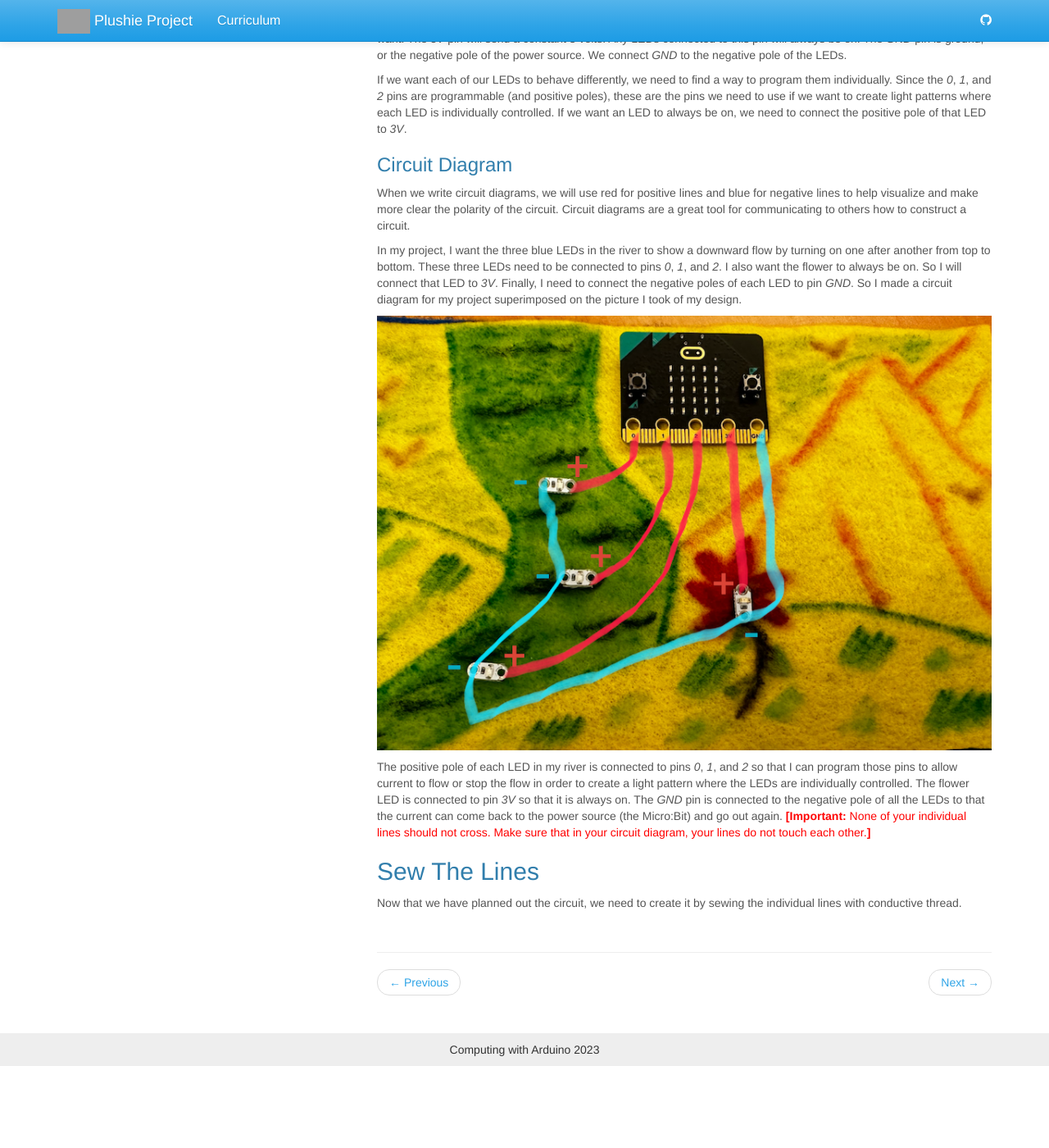
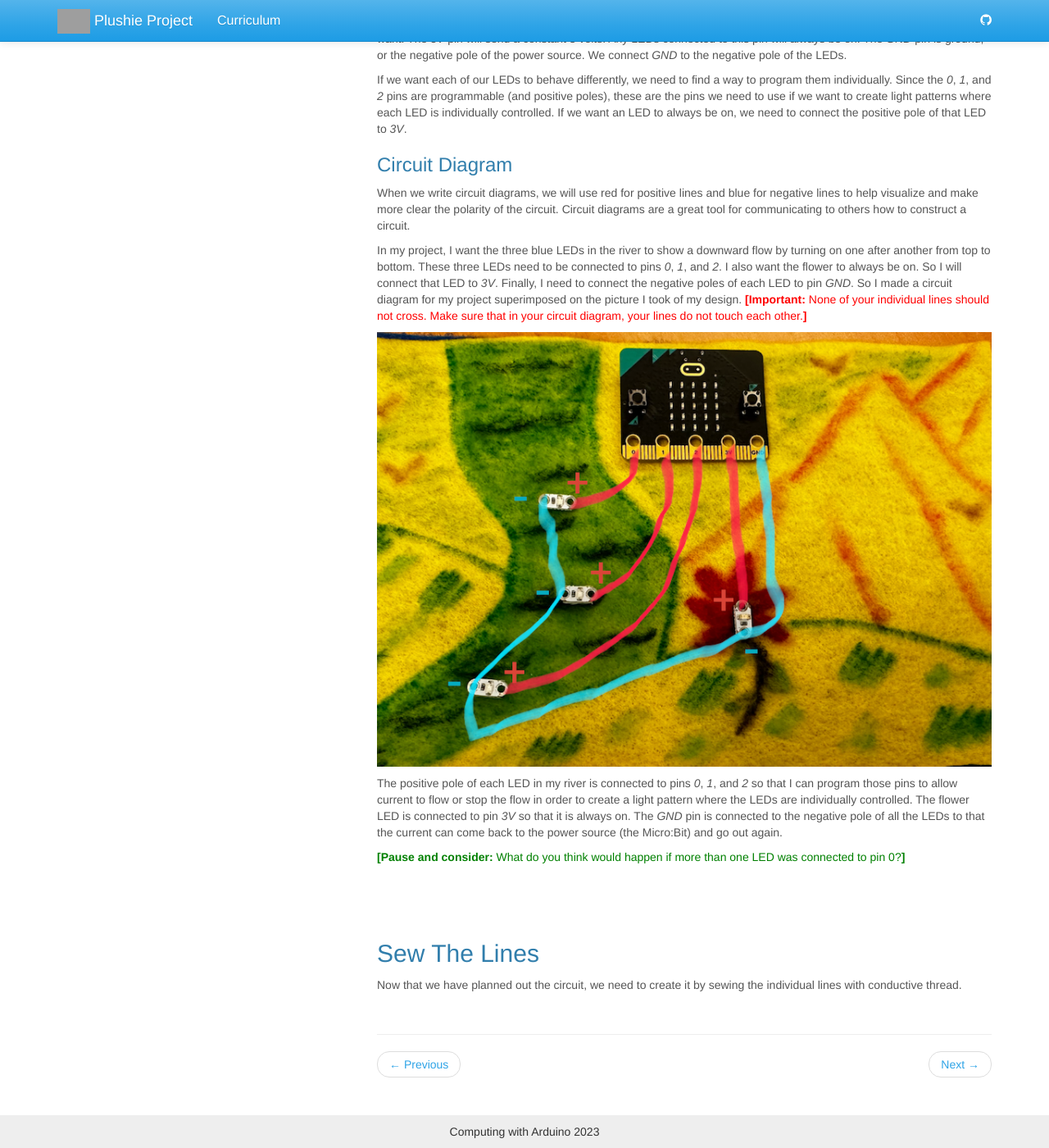
Before and after one commit to jake-chipps/plushie, a Jekyll site: the page built from _docs/lessons/1-1.md, in a window 1280 px wide and 1400 px high, scrolled down 3915 px. Shown: the whole window at 82% size. Built offline with Jekyll 4.4.1, drawn with Linux system fonts in a browser that asks for light colours; before the commit the page ends 5215 px from its top, so only the background shows below that; grey boxes are pictures that could not be loaded.

Commit message:
Add content

```diff
--- a/_docs/lessons/1-1.md
+++ b/_docs/lessons/1-1.md
@@ -49,11 +49,15 @@
 ### Circuit Diagram
 When we write circuit diagrams, we will use red for positive lines and blue for negative lines to help visualize and make more clear the polarity of the circuit. Circuit diagrams are a great tool for communicating to others how to construct a circuit.
 
-In my project, I want the three blue LEDs in the river to show a downward flow by turning on one after another from top to bottom. These three LEDs need to be connected to pins *0*, *1*, and *2*. I also want the flower to always be on. So I will connect that LED to *3V*. Finally, I need to connect the negative poles of each LED to pin *GND*. So I made a circuit diagram for my project superimposed on the picture I took of my design.
+In my project, I want the three blue LEDs in the river to show a downward flow by turning on one after another from top to bottom. These three LEDs need to be connected to pins *0*, *1*, and *2*. I also want the flower to always be on. So I will connect that LED to *3V*. Finally, I need to connect the negative poles of each LED to pin *GND*. So I made a circuit diagram for my project superimposed on the picture I took of my design. <span class="important">None of your individual lines should not cross. Make sure that in your circuit diagram, your lines do not touch each other.</span>
 
 ![Circuit Diagram](../images/0-circuit-diagram.png)
 
-The positive pole of each LED in my river is connected to pins *0*, *1*, and *2* so that I can program those pins to allow current to flow or stop the flow in order to create a light pattern where the LEDs are individually controlled. The flower LED is connected to pin *3V* so that it is always on. The *GND* pin is connected to the negative pole of all the LEDs to that the current can come back to the power source (the Micro:Bit) and go out again. <span class="important">None of your individual lines should not cross. Make sure that in your circuit diagram, your lines do not touch each other.</span>
+The positive pole of each LED in my river is connected to pins *0*, *1*, and *2* so that I can program those pins to allow current to flow or stop the flow in order to create a light pattern where the LEDs are individually controlled. The flower LED is connected to pin *3V* so that it is always on. The *GND* pin is connected to the negative pole of all the LEDs to that the current can come back to the power source (the Micro:Bit) and go out again.
+
+<span class="think">What do you think would happen if more than one LED was connected to pin 0?</span>
+
+<span class="solution">If the positive poles of multiple LEDs were connected to pin 0, then when pin 0 is insructed (through computer code) to send current, then all of the LEDs connected to it would turn on. If pin 0 were instructed to stop current, then all of the LEDs connected to it would turn off. LEDs arranged in such a way are called <b>in parallel</b>.</span>
 
 ## Sew The Lines
 Now that we have planned out the circuit, we need to create it by sewing the individual lines with conductive thread.
```
